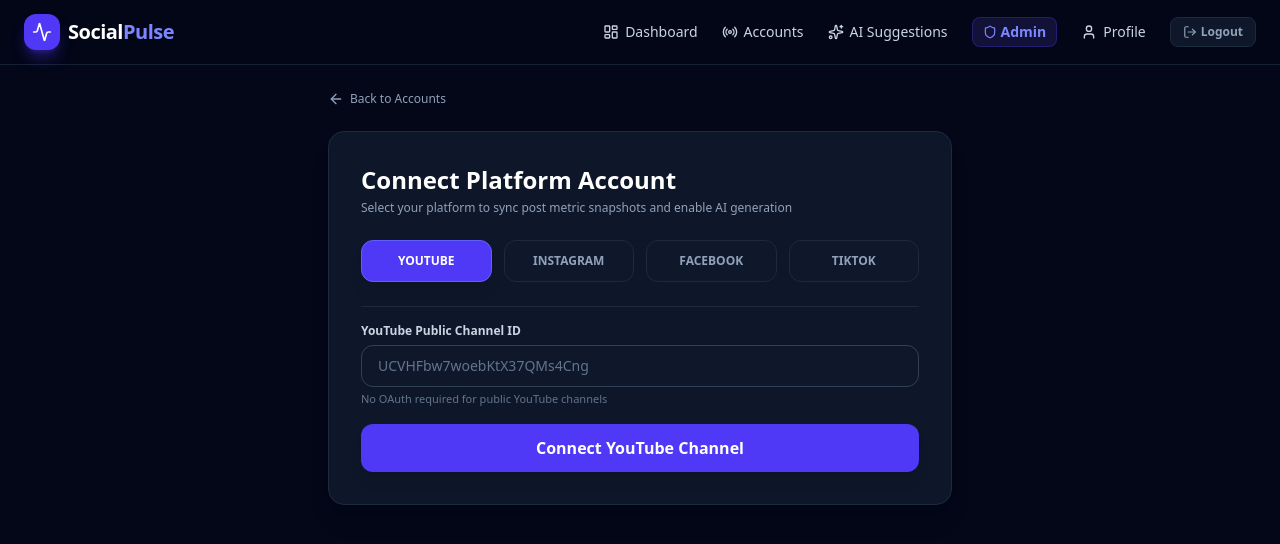
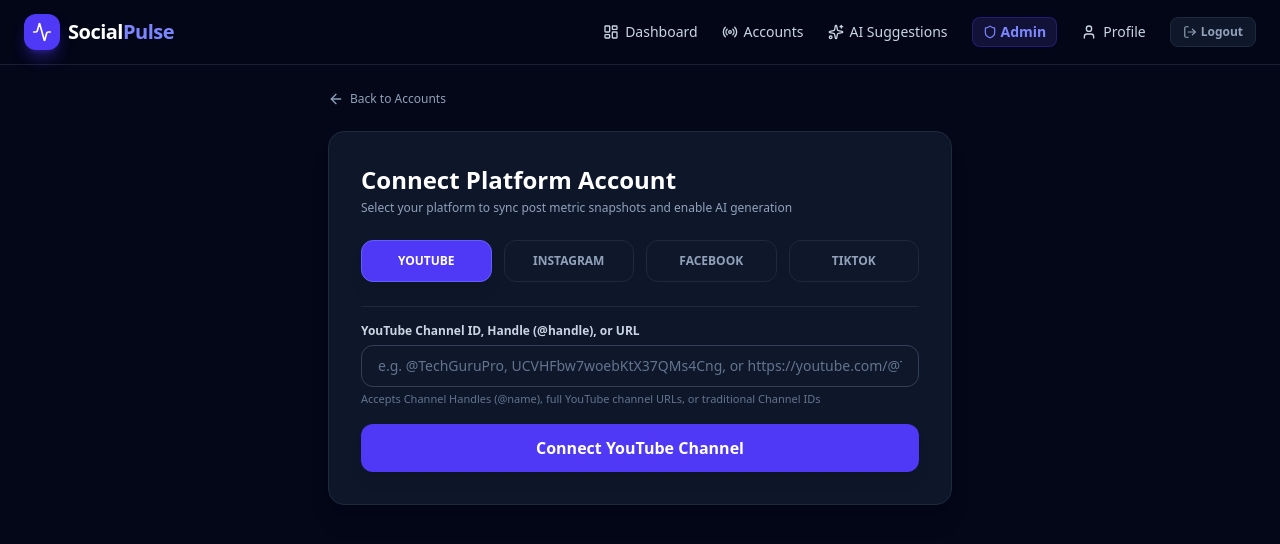
Before and after one commit to theepan-sutharsan/Social-Pulse-client, a Next.js app: page /accounts/new in a window 1280 px wide. Shown: the top 544 px of the page. Built offline with nearby package versions, Linux system fonts and the light colour scheme; no server answers; sample sign-in values are in the browser's storage.

Commit message:
feat(ui): update YouTube channel forms to accept handles (@name) and channel URLs

```diff
--- a/src/app/(member)/accounts/new/page.tsx
+++ b/src/app/(member)/accounts/new/page.tsx
@@ -83,17 +83,17 @@ export default function NewAccountPage() {
             <form onSubmit={handleYoutubeSubmit} className="space-y-4 pt-4 border-t border-slate-800">
               <div>
                 <label className="block text-xs font-semibold text-slate-300 mb-1.5">
-                  YouTube Public Channel ID
+                  YouTube Channel ID, Handle (@handle), or URL
                 </label>
                 <input
                   type="text"
                   required
                   value={channelId}
                   onChange={(e) => setChannelId(e.target.value)}
-                  placeholder="UCVHFbw7woebKtX37QMs4Cng"
+                  placeholder="e.g. @TechGuruPro, UCVHFbw7woebKtX37QMs4Cng, or https://youtube.com/@TechGuruPro"
                   className="w-full px-4 py-2.5 bg-slate-900 border border-slate-700 rounded-xl text-sm text-white placeholder-slate-500 focus:outline-none focus:border-indigo-500"
                 />
-                <p className="text-[11px] text-slate-500 mt-1">No OAuth required for public YouTube channels</p>
+                <p className="text-[11px] text-slate-500 mt-1">Accepts Channel Handles (@name), full YouTube channel URLs, or traditional Channel IDs</p>
               </div>
 
               <button
--- a/src/app/admin/tracked-channels/page.tsx
+++ b/src/app/admin/tracked-channels/page.tsx
@@ -78,24 +78,23 @@ export default function AdminTrackedChannelsPage() {
       {/* Manual Add Form */}
       <form onSubmit={handleCreate} className="p-6 bg-[#0e172a] border border-slate-800 rounded-2xl grid grid-cols-1 sm:grid-cols-4 gap-4 items-end">
         <div>
-          <label className="block text-xs font-semibold text-slate-300 mb-1">Channel ID</label>
+          <label className="block text-xs font-semibold text-slate-300 mb-1">Channel ID, Handle (@name), or URL</label>
           <input
             type="text"
             required
             value={newChannelId}
             onChange={(e) => setNewChannelId(e.target.value)}
-            placeholder="UC_x5XG1OV2P6uZZ5FSM9Ttw"
+            placeholder="e.g. @TechGuruPro or UCVHF..."
             className="w-full px-3 py-2 bg-slate-900 border border-slate-700 rounded-lg text-xs text-white"
           />
         </div>
         <div>
-          <label className="block text-xs font-semibold text-slate-300 mb-1">Channel Name</label>
+          <label className="block text-xs font-semibold text-slate-300 mb-1">Channel Name (Optional)</label>
           <input
             type="text"
-            required
             value={newChannelName}
             onChange={(e) => setNewChannelName(e.target.value)}
-            placeholder="Google Developers"
+            placeholder="Auto-resolved from YouTube"
             className="w-full px-3 py-2 bg-slate-900 border border-slate-700 rounded-lg text-xs text-white"
           />
         </div>
```
